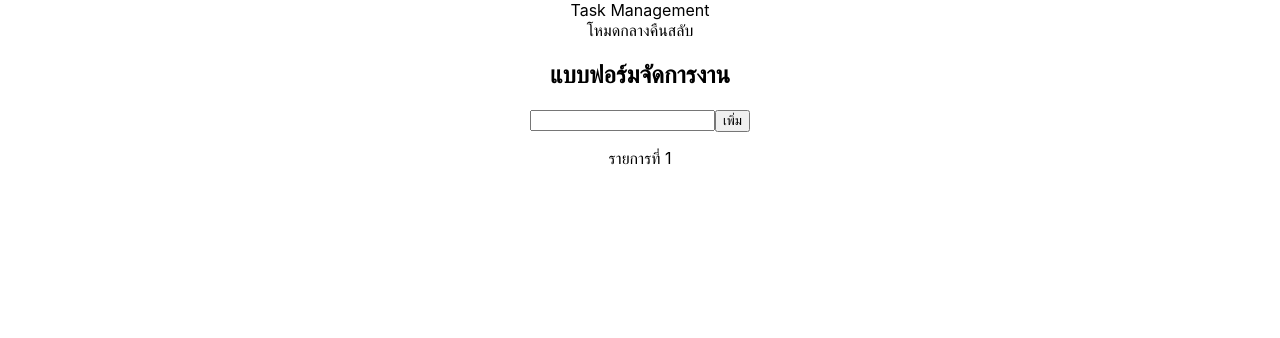
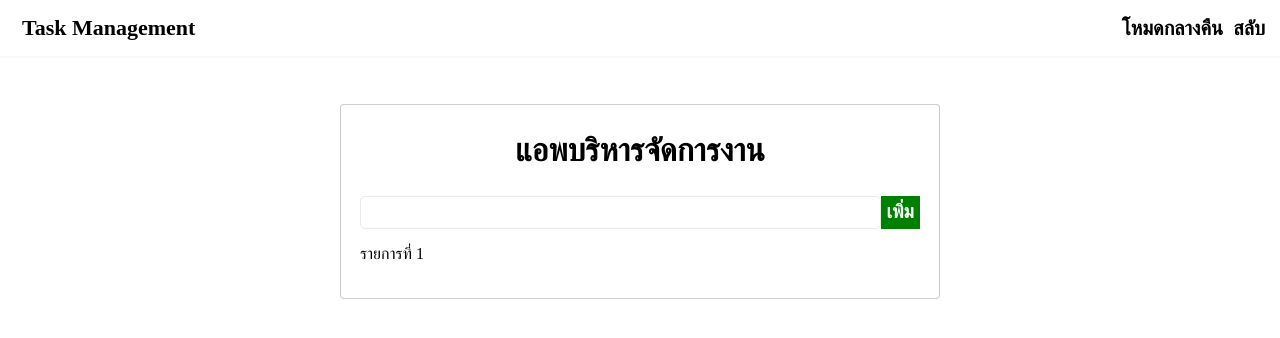
Before and after one commit to EiG123/react-tutorial-mini-project-1, a React (Create React App) app: page / in a window 1280 px wide. Shown: the top 338 px of the page. Built offline with nearby package versions, Linux system fonts and the light colour scheme.

Commit message:
add components

```diff
--- a/src/App.css
+++ b/src/App.css
@@ -1,38 +1,13 @@
-.App {
-  text-align: center;
+.App{
+  min-height: 100vh;
+
 }
 
-.App-logo {
-  height: 40vmin;
-  pointer-events: none;
+.container{
+  background-color: white;
+  padding: 1.2rem;
+  margin: 3rem auto;
+  max-width: 35rem;
+  border: 1px solid rgba(0, 0, 0, 0.2);
+  border-radius: 0.25rem;
 }
-
-@media (prefers-reduced-motion: no-preference) {
-  .App-logo {
-    animation: App-logo-spin infinite 20s linear;
-  }
-}
-
-.App-header {
-  background-color: #282c34;
-  min-height: 100vh;
-  display: flex;
-  flex-direction: column;
-  align-items: center;
-  justify-content: center;
-  font-size: calc(10px + 2vmin);
-  color: white;
-}
-
-.App-link {
-  color: #61dafb;
-}
-
-@keyframes App-logo-spin {
-  from {
-    transform: rotate(0deg);
-  }
-  to {
-    transform: rotate(360deg);
-  }
-}
--- /dev/null
+++ b/src/components/AddForm.css
@@ -0,0 +1,33 @@
+h2{
+    font-size: 2rem;
+    text-align: center;
+    color: black;
+    margin-top: 0.5rem;
+}
+
+.form-control{
+    display: flex;
+    justify-content: center;
+}
+
+.text-input{
+    flex-grow: 1;
+    padding: 5px;
+    border: 1px solid #eaeaea;
+    border-radius: 5px;
+    font-size: 18px;
+
+}
+
+.text-input:focus{
+    outline: none;
+}
+
+.submit-btn{
+    background: green;
+    color: white;
+    font-weight: bold;
+    cursor: pointer;
+    font-size: 1.2rem;
+    border: transparent;
+}
--- a/src/components/AddForm.js
+++ b/src/components/AddForm.js
@@ -1,12 +1,16 @@
+import "./AddForm.css";
+
 function AddForm() {
   return (
     <>
-      <h2>แบบฟอร์มจัดการงาน</h2>
-      <form className="form_group">
-        <input type="text" className="text-input" />
-        <button type="submit" className="submit-btn">
-          เพิ่ม
-        </button>
+      <h2>แอพบริหารจัดการงาน</h2>
+      <form>
+        <div className="form-control">
+          <input type="text" className="text-input" />
+          <button type="submit" className="submit-btn">
+            เพิ่ม
+          </button>
+        </div>
       </form>
     </>
   );
--- /dev/null
+++ b/src/components/Header.css
@@ -0,0 +1,27 @@
+header{
+    min-height: 20px;
+    display: flex;
+    align-items: center;
+    justify-content: space-between;
+    padding: 15px;
+    font-weight: bold;
+    box-shadow: 0 1px 3px rgba(0, 0, 0, 0.05);
+}
+
+.logo{
+    display: flex;
+    align-items: center;
+}
+
+.logo span{
+    font-size: 22px;
+    margin-left: 7px;
+}
+
+.theme-container span{
+    font-size: 20px;
+    margin-bottom: 100px;
+    cursor: pointer;
+    margin-left: 10px;
+
+}
--- a/src/components/Header.js
+++ b/src/components/Header.js
@@ -1,5 +1,6 @@
+import "./Header.css"
 function Header() {
-    return(
+  return (
     <header>
       <div className="logo">
         <span>Task Management</span>
--- a/src/components/item.js
+++ b/src/components/item.js
@@ -1,3 +1,4 @@
+import "./item.css"
 function Item() {
   return (
     <>
--- a/src/index.css
+++ b/src/index.css
@@ -1,13 +1,6 @@
 body {
   margin: 0;
-  font-family: -apple-system, BlinkMacSystemFont, 'Segoe UI', 'Roboto', 'Oxygen',
-    'Ubuntu', 'Cantarell', 'Fira Sans', 'Droid Sans', 'Helvetica Neue',
-    sans-serif;
-  -webkit-font-smoothing: antialiased;
-  -moz-osx-font-smoothing: grayscale;
+  padding: 0;
+  box-sizing: border-box;
+  max-height: 100vh;
 }
-
-code {
-  font-family: source-code-pro, Menlo, Monaco, Consolas, 'Courier New',
-    monospace;
-}
```
Also changed, not shown: src/components/item.css (added). Lines whose indentation alone changed are shown as unchanged.
